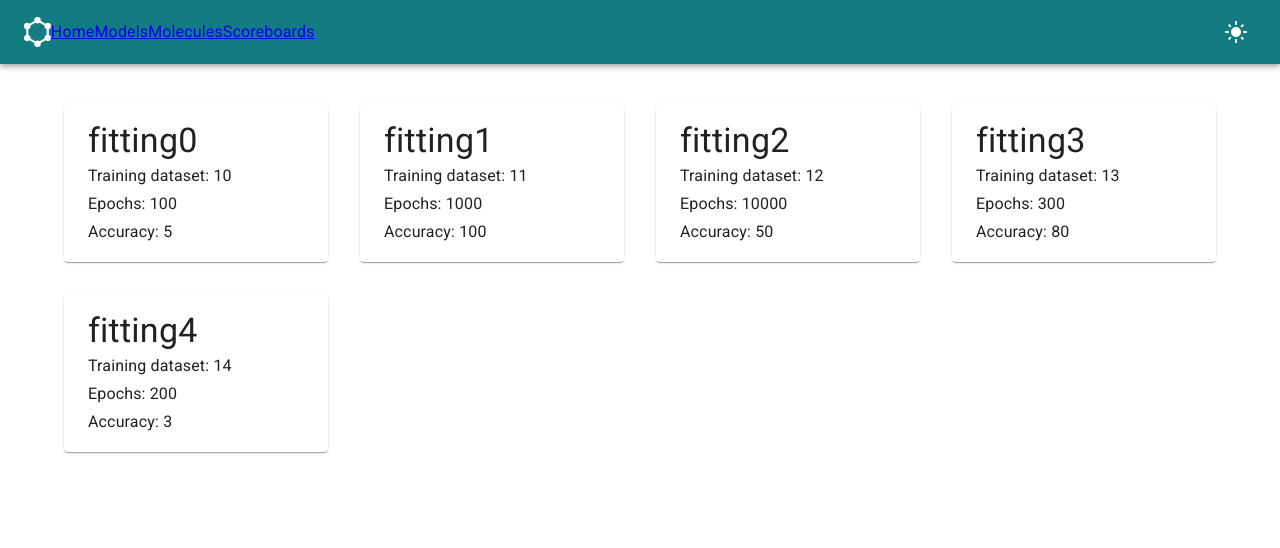
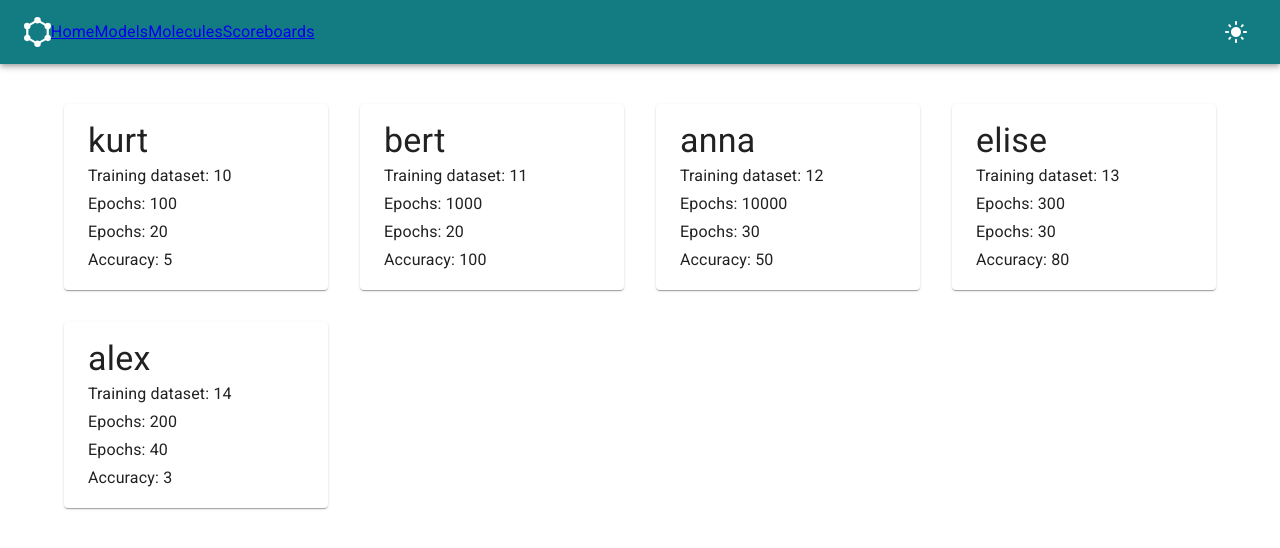
Before and after one commit to Robert-K/MAChINE, a React (Create React App) app in the folder frontend/: page /trained-models in a window 1280 px wide. Shown: the top 548 px of the page. Built offline with nearby package versions, Linux system fonts and the light colour scheme.

Commit message:
UPD: reworked fitting to contain batch size and model config's name for simplicity

```diff
--- a/frontend/src/components/FittingCard.js
+++ b/frontend/src/components/FittingCard.js
@@ -17,7 +17,7 @@ function FittingCard(props) {
           <CardContent>
             <Box paddingX={1}>
               <Typography variant="h4" component="h3">
-                {props.fitting.id}
+                {props.fitting.modelName}
               </Typography>
             </Box>
             <Box paddingX={1}>
@@ -29,6 +29,11 @@ function FittingCard(props) {
             <Box paddingX={1}>
               <Typography variant="subtitle1" component="h4">
                 Epochs: {props.fitting.epochs}
+              </Typography>
+            </Box>
+            <Box paddingX={1}>
+              <Typography variant="subtitle1" component="h4">
+                Epochs: {props.fitting.batchSize}
               </Typography>
             </Box>
             <Box paddingX={1}>
--- a/frontend/src/internal/Fitting.js
+++ b/frontend/src/internal/Fitting.js
@@ -3,15 +3,19 @@ class Fitting {
    * A Fitting models a training result and consists of
    * @param id string in format of: '{model}{integer}'
    * @param modelID of used ModelConfig, string
+   * @param modelName of used ModelConfig, string
    * @param datasetID of used dataset, string
    * @param epochs , integer
+   * @param batchSize , integer
    * @param accuracy , float between 0 and 100
    */
-  constructor(id, modelID, datasetID, epochs, accuracy) {
+  constructor(id, modelID, modelName, datasetID, epochs, batchSize, accuracy) {
     this.id = id
     this.modelID = modelID
+    this.modelName = modelName
     this.datasetID = datasetID
     this.epochs = epochs
+    this.batchSize = batchSize
     this.accuracy = accuracy
   }
 }
--- a/frontend/src/internal/ModelConfig.js
+++ b/frontend/src/internal/ModelConfig.js
@@ -22,9 +22,10 @@ class ModelConfig {
    * generates fitting id using number of present fittings
    * @param datasetID string identifying the used dataset
    * @param epochs integer
+   * @param batchSize integer
    * @param accuracy float between 0 and 100
    */
-  addFitting(datasetID, epochs, accuracy) {
+  addFitting(datasetID, epochs, batchSize, accuracy) {
     this.fittings.push(
       new Fitting(
         `${this.name}${
@@ -33,8 +34,10 @@ class ModelConfig {
             : this.fittings[this.fittings.length - 1].id + 1
         }`,
         this.id,
+        this.name,
         datasetID,
         epochs,
+        batchSize,
         accuracy
       )
     )
--- a/frontend/src/routes/ModelsPage.js
+++ b/frontend/src/routes/ModelsPage.js
@@ -34,10 +34,10 @@ export default function ModelsPage() {
     new ModelConfig('1', 'Test Model1', '13', [3, 4, 5], []),
     new ModelConfig('2', 'Test Model2', '14', [5, 4, 5], []),
   ]
-  models[0].addFitting('dataset1a', 9, 70)
-  models[0].addFitting('dataset1b', 10, 72)
-  models[1].addFitting('dataset2a', 11, 75)
-  models[1].addFitting('dataset2b', 12, 78)
+  models[0].addFitting('dataset1a', 9, 20, 70)
+  models[0].addFitting('dataset1b', 10, 20, 72)
+  models[1].addFitting('dataset2a', 11, 30, 75)
+  models[1].addFitting('dataset2b', 12, 30, 78)
 
   const updateSelection = (index) => {
     setSelectedModel(index)
@@ -155,6 +155,13 @@ function RenderFitting(props) {
             <ListItem>
               <ListItemText
                 sx={{ color: theme.palette.primary.main }}
+                primary="Batch Size: "
+              ></ListItemText>
+              {props.fitting.batchSize}
+            </ListItem>
+            <ListItem>
+              <ListItemText
+                sx={{ color: theme.palette.primary.main }}
                 primary="Accuracy:"
               ></ListItemText>
               {props.fitting.accuracy}%
--- a/frontend/src/routes/ScoreboardsPage.js
+++ b/frontend/src/routes/ScoreboardsPage.js
@@ -31,6 +31,7 @@ const modelColumns = [
   { id: 'name', label: 'Name', align: 'center' },
   { id: 'accuracy', label: 'Accuracy', align: 'center' },
   { id: 'epochs', label: 'Epochs', align: 'center' },
+  { id: 'batch size', label: 'Batch Size', align: 'center' },
 ]
 
 const moleculeColumns = [
@@ -40,15 +41,15 @@ const moleculeColumns = [
   { id: 'conductivity', label: 'Conductivity', align: 'center' },
 ]
 
-function createModelData(place, name, accuracy, epochs) {
-  return { place, name, accuracy, epochs }
+function createModelData(place, name, accuracy, epochs, batchSize) {
+  return { place, name, accuracy, epochs, batchSize }
 }
 
 function createMoleculeData(place, name, toxicity, conductivity) {
   return { place, name, toxicity, conductivity }
 }
 
-const modelRows = [createModelData(1, 'ModelTest', 100, 20)]
+const modelRows = [createModelData(1, 'ModelTest', 100, 20, 15)]
 
 const moleculeRows = [createMoleculeData(1, 'MoleculeTest', 200, 10)]
 
--- a/frontend/src/routes/TrainedModels.js
+++ b/frontend/src/routes/TrainedModels.js
@@ -59,14 +59,14 @@ export default function TrainedModels() {
 }
 
 // TODO: get fittings from models in model storage (where exactly is tbd)
-const fitting0 = new Fitting('fitting0', 0, 10, 100, 5)
+const fitting0 = new Fitting('fitting0', 0, 'kurt', 10, 100, 20, 5)
 
-const fitting1 = new Fitting('fitting1', 1, 11, 1000, 100)
+const fitting1 = new Fitting('fitting1', 1, 'bert', 11, 1000, 20, 100)
 
-const fitting2 = new Fitting('fitting2', 2, 12, 10000, 50)
+const fitting2 = new Fitting('fitting2', 2, 'anna', 12, 10000, 30, 50)
 
-const fitting3 = new Fitting('fitting3', 3, 13, 300, 80)
+const fitting3 = new Fitting('fitting3', 3, 'elise', 13, 300, 30, 80)
 
-const fitting4 = new Fitting('fitting4', 4, 14, 200, 3)
+const fitting4 = new Fitting('fitting4', 4, 'alex', 14, 200, 40, 3)
 
 const fittingArray = [fitting0, fitting1, fitting2, fitting3, fitting4]
```
Also changed, not shown: 1 other file (tests, documents, lock files or other folders).
